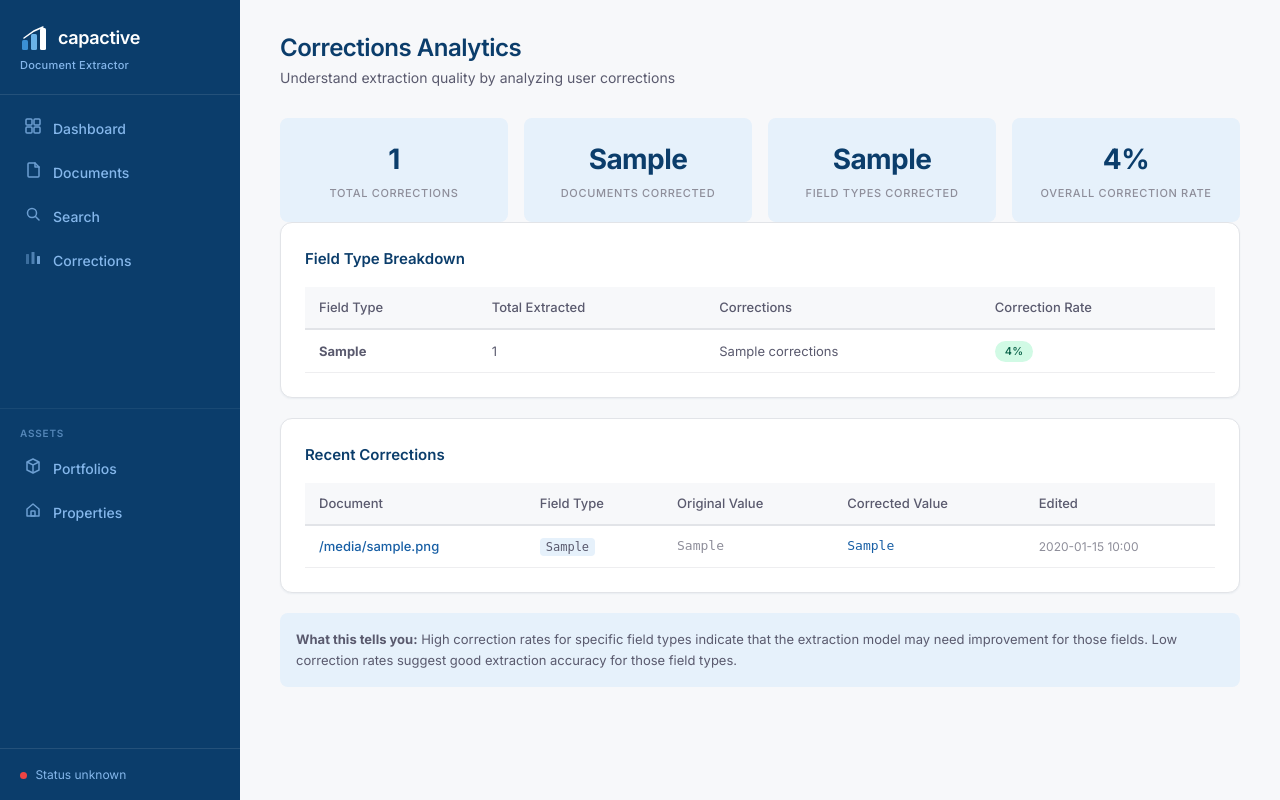
After one commit to sirfaunty/realestate_extractor, a Python web app: template web/templates/corrections_analytics.html in a window 1280 px wide. The commit adds this page. Run offline with Jinja, Linux system fonts and the light colour scheme; the template is opened without the code that fills it: most values are stand-ins (such as "Sample title", 1, 10 or a date in 2020).

Commit message:
Add corrections analytics page + sidebar nav link

```diff
--- a/web/templates/base.html
+++ b/web/templates/base.html
@@ -58,6 +58,11 @@
                 <span class="icon">
                     <svg width="16" height="16" viewBox="0 0 16 16" fill="none"><circle cx="7" cy="7" r="4.5" stroke="currentColor" stroke-width="1.5"/><path d="M10.5 10.5L14 14" stroke="currentColor" stroke-width="1.5" stroke-linecap="round"/></svg>
                 </span> Search
+            </a></li>
+            <li><a href="{{ url_for('corrections_analytics') }}" class="{% if request.endpoint == 'corrections_analytics' %}active{% endif %}">
+                <span class="icon">
+                    <svg width="16" height="16" viewBox="0 0 16 16" fill="none"><rect x="1" y="4" width="3" height="10" rx="0.5" fill="currentColor" opacity="0.5"/><rect x="6.5" y="2" width="3" height="12" rx="0.5" fill="currentColor" opacity="0.7"/><rect x="12" y="6" width="3" height="8" rx="0.5" fill="currentColor"/></svg>
+                </span> Corrections
             </a></li>
         </ul>
 
--- /dev/null
+++ b/web/templates/corrections_analytics.html
@@ -0,0 +1,110 @@
+{% extends "base.html" %}
+{% block title %}Corrections Analytics — capactive{% endblock %}
+
+{% block content %}
+<div class="page-header">
+    <h2>Corrections Analytics</h2>
+    <p>Understand extraction quality by analyzing user corrections</p>
+</div>
+
+<!-- Summary Stats -->
+{% if analytics.summary %}
+<div class="card-grid">
+    <div class="stat-card">
+        <div class="stat-value">{{ analytics.summary.total_corrections }}</div>
+        <div class="stat-label">Total Corrections</div>
+    </div>
+    <div class="stat-card">
+        <div class="stat-value">{{ analytics.summary.documents_with_corrections }}</div>
+        <div class="stat-label">Documents Corrected</div>
+    </div>
+    <div class="stat-card">
+        <div class="stat-value">{{ analytics.summary.field_types_corrected }}</div>
+        <div class="stat-label">Field Types Corrected</div>
+    </div>
+    <div class="stat-card">
+        <div class="stat-value">{{ analytics.summary.correction_rate }}%</div>
+        <div class="stat-label">Overall Correction Rate</div>
+    </div>
+</div>
+{% endif %}
+
+<!-- Field Breakdown -->
+<div class="card">
+    <div class="card-header">Field Type Breakdown</div>
+    {% if analytics.field_breakdown %}
+    <table class="data-table">
+        <thead>
+            <tr>
+                <th>Field Type</th>
+                <th>Total Extracted</th>
+                <th>Corrections</th>
+                <th>Correction Rate</th>
+            </tr>
+        </thead>
+        <tbody>
+            {% for field in analytics.field_breakdown %}
+            <tr>
+                <td><strong>{{ field.term_type }}</strong></td>
+                <td>{{ field.total_terms }}</td>
+                <td>{{ field.corrections }}</td>
+                <td>
+                    <span class="badge {% if field.correction_rate >= 50 %}badge-error{% elif field.correction_rate >= 20 %}badge-processing{% else %}badge-success{% endif %}">
+                        {{ field.correction_rate }}%
+                    </span>
+                </td>
+            </tr>
+            {% endfor %}
+        </tbody>
+    </table>
+    {% else %}
+    <div style="padding: 24px; text-align: center; color: var(--text-muted);">
+        No corrections yet. Users can correct values in the document detail view.
+    </div>
+    {% endif %}
+</div>
+
+<!-- Recent Corrections Table -->
+<div class="card">
+    <div class="card-header">Recent Corrections</div>
+    {% if analytics.recent_corrections %}
+    <div style="overflow-x: auto;">
+        <table class="data-table">
+            <thead>
+                <tr>
+                    <th>Document</th>
+                    <th>Field Type</th>
+                    <th>Original Value</th>
+                    <th>Corrected Value</th>
+                    <th>Edited</th>
+                </tr>
+            </thead>
+            <tbody>
+                {% for correction in analytics.recent_corrections %}
+                <tr>
+                    <td>
+                        <a href="{{ url_for('document_detail', doc_id=correction.document_id) }}">
+                            {{ correction.filename }}
+                        </a>
+                    </td>
+                    <td><code style="background: var(--cap-cloud); padding: 2px 6px; border-radius: 4px; font-size: 12px;">{{ correction.term_type }}</code></td>
+                    <td style="color: var(--text-muted); font-family: monospace; font-size: 13px;">{{ correction.value_raw or '—' }}</td>
+                    <td style="color: var(--cap-primary); font-family: monospace; font-size: 13px; font-weight: 500;">{{ correction.user_value_raw or '—' }}</td>
+                    <td style="font-size: 12px; color: var(--text-muted);">{{ correction.user_modified_at[:16] if correction.user_modified_at else '—' }}</td>
+                </tr>
+                {% endfor %}
+            </tbody>
+        </table>
+    </div>
+    {% else %}
+    <div style="padding: 24px; text-align: center; color: var(--text-muted);">
+        No corrections made yet. When users edit extracted values in documents, they will appear here.
+    </div>
+    {% endif %}
+</div>
+
+<div style="margin-top: 16px; padding: 16px; background: var(--cap-cloud); border-radius: var(--radius); font-size: 13px; color: var(--text-secondary);">
+    <strong>What this tells you:</strong> High correction rates for specific field types indicate that the extraction model may need improvement for those fields. Low correction rates suggest good extraction accuracy for those field types.
+</div>
+
+{% endblock %}
```
Also changed, not shown: database.py (+58 -0 lines), webapp.py (+14 -0 lines).
